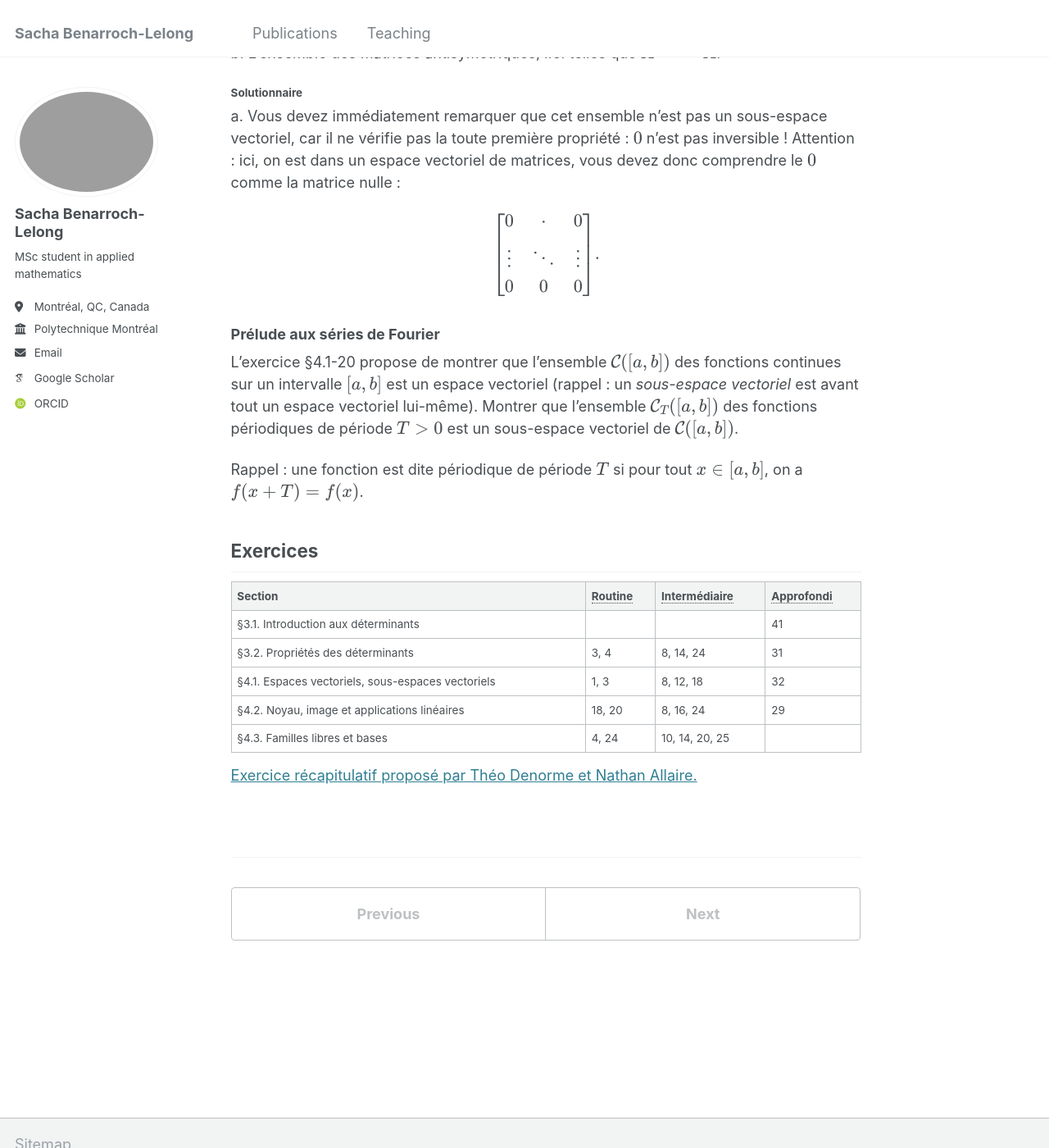
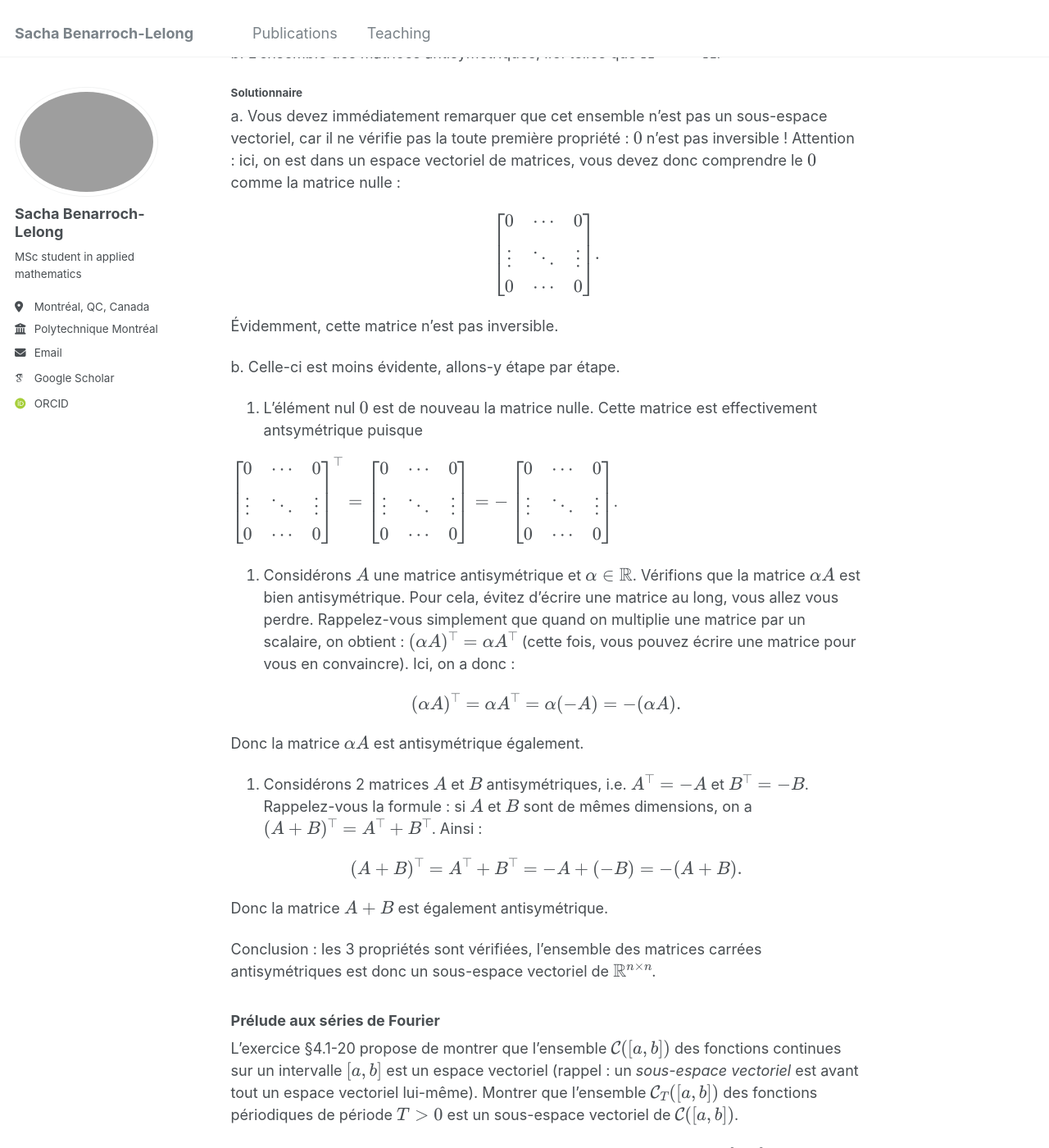
Before and after one commit to sblelong/sblelong.github.io, a Jekyll site: the page built from _teaching/mth1008/td3.md, in a window 1280 px wide and 1400 px high, scrolled down 458 px. Shown: the whole window at 82% size. Built offline with Jekyll 4.4.1, drawn with Linux system fonts in a browser that asks for light colours; some web fonts are replaced.

Commit message:
suite correction cours td3

```diff
--- a/_teaching/mth1008/td3.md
+++ b/_teaching/mth1008/td3.md
@@ -17,7 +17,29 @@ b. L'ensemble des matrices antisymétriques, i.e. telles que \\(A^\top=-A\\).
 
 a. Vous devez immédiatement remarquer que cet ensemble n'est pas un sous-espace vectoriel, car il ne vérifie pas la toute première propriété : \\(0\\) n'est pas inversible ! Attention : ici, on est dans un espace vectoriel de matrices, vous devez donc comprendre le \\(0\\) comme la matrice nulle :
 
-$$\begin{bmatrix}0 & \cdot & 0\\ \vdots & \ddots & \vdots\\ 0 & 0 & 0\end{bmatrix}.$$
+$$\begin{bmatrix}0 & \cdots & 0\\ \vdots & \ddots & \vdots\\ 0 & \cdots & 0\end{bmatrix}.$$
+
+Évidemment, cette matrice n'est pas inversible.
+
+b. Celle-ci est moins évidente, allons-y étape par étape.
+
+1. L'élément nul \\(0\\) est de nouveau la matrice nulle. Cette matrice est effectivement antsymétrique puisque
+
+$$\begin{bmatrix}0 & \cdots & 0\\ \vdots & \ddots & \vdots\\ 0 & \cdots & 0\end{bmatrix}^\top=\begin{bmatrix}0 & \cdots & 0\\ \vdots & \ddots & \vdots\\ 0 & \cdots & 0\end{bmatrix}=-\begin{bmatrix}0 & \cdots & 0\\ \vdots & \ddots & \vdots\\ 0 & \cdots & 0\end{bmatrix}$$.
+
+2. Considérons \\(A\\) une matrice antisymétrique et \\(\alpha\in\mathbb{R}\\). Vérifions que la matrice \\(\alpha A\\) est bien antisymétrique. Pour cela, évitez d'écrire une matrice au long, vous allez vous perdre. Rappelez-vous simplement que quand on multiplie une matrice par un scalaire, on obtient : \\((\alpha A)^\top=\alpha A^\top\\) (cette fois, vous pouvez écrire une matrice pour vous en convaincre). Ici, on a donc :
+
+$$(\alpha A)^\top=\alpha A^\top=\alpha(-A)=-(\alpha A).$$
+
+Donc la matrice \\(\alpha A\\) est antisymétrique également.
+
+3. Considérons 2 matrices \\(A\\) et \\(B\\) antisymétriques, i.e. \\(A^\top=-A\\) et \\(B^\top=-B\\). Rappelez-vous la formule : si \\(A\\) et \\(B\\) sont de mêmes dimensions, on a \\((A+B)^\top=A^\top+B^\top\\). Ainsi :
+
+$$(A+B)^\top=A^\top+B^\top=-A+(-B)=-(A+B).$$
+
+Donc la matrice \\(A+B\\) est également antisymétrique.
+
+Conclusion : les 3 propriétés sont vérifiées, l'ensemble des matrices carrées antisymétriques est donc un sous-espace vectoriel de \\(\mathbb{R}^{n\times n}\\).
 
 ### Prélude aux séries de Fourier
 
```
